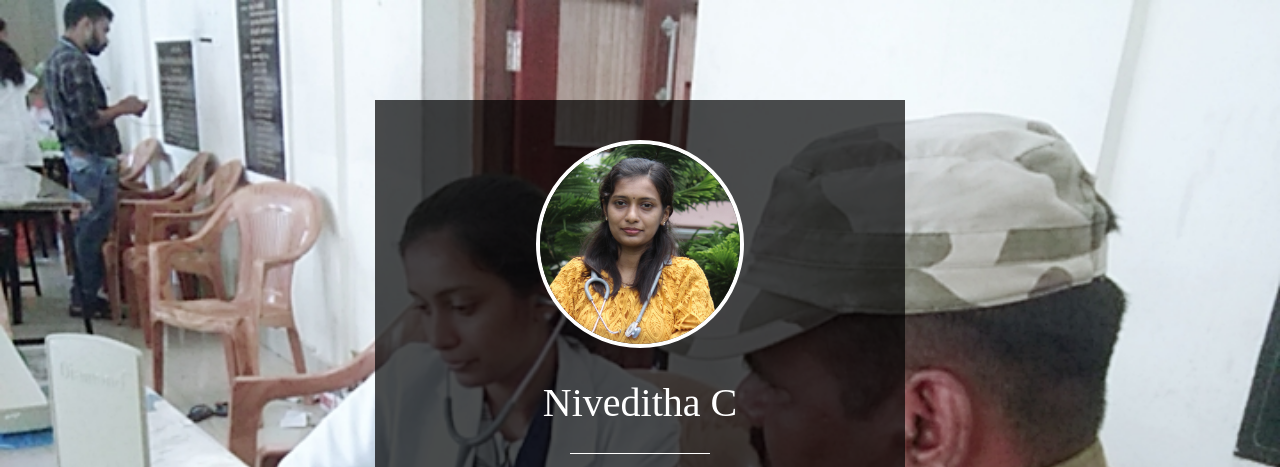
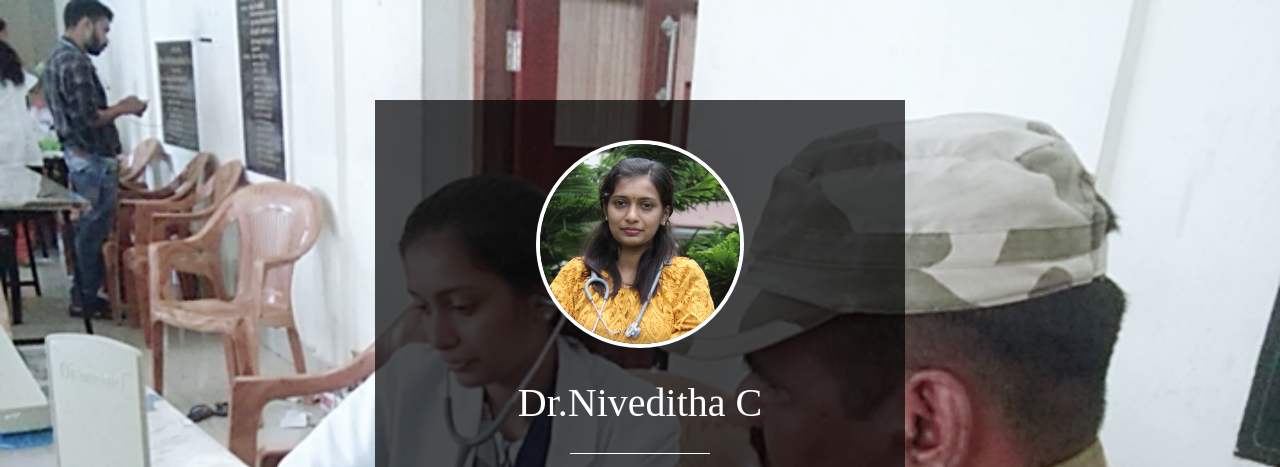
Before and after one commit to K-r-i-s-h-2000/NivedithaC.github.io, a plain HTML site: page index.html in a window 1280 px wide. Shown: the top 467 px of the page. Drawn offline with Linux system fonts and the light colour scheme.

Commit message:
Name changed

```diff
--- a/index.html
+++ b/index.html
@@ -4,14 +4,14 @@
     <meta charset="UTF-8" />
     <meta name="viewport" content="width=device-width, initial-scale=1.0">
     <meta http-equiv="X-UA-Compatible" contemt="ie=edge" />
-    <title>Niveditha C</title>
+    <title>Dr.Niveditha C</title>
     <link rel="stylesheet" type="text/css" href="css/style.css">
     <link href="https://use.fontawesome.com/releases/v5.0.7/css/all.css" rel="stylesheet">
 </head>
 <body>
     <div class="prof-box">
         <img src="images/profile-pic.JPG" class="prof-pic">
-        <h1>Niveditha C</h1>
+        <h1>Dr.Niveditha C</h1>
         <div class="line-break"></div>
         <p>| Homeopathic Physician |</p>
         <div class="social-icons">
```
